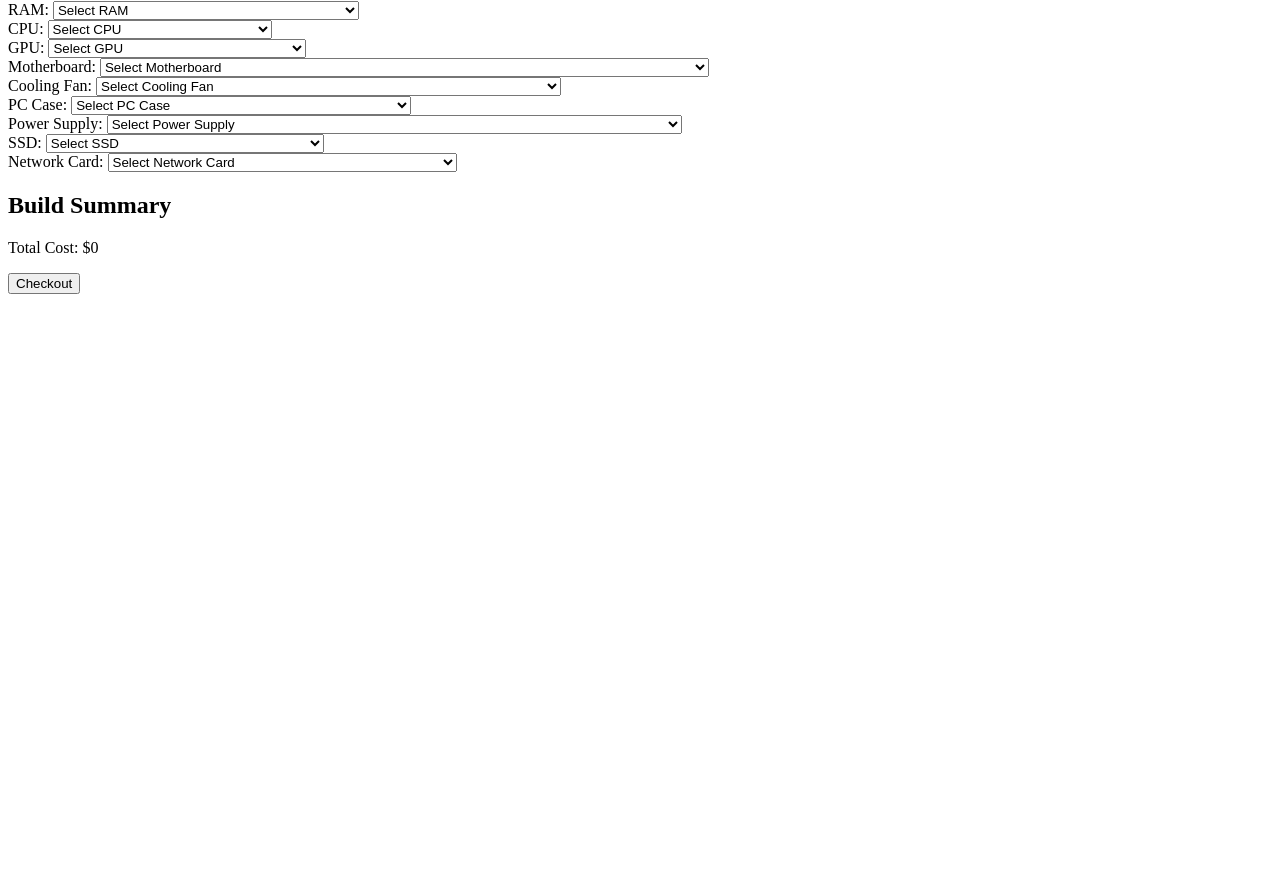
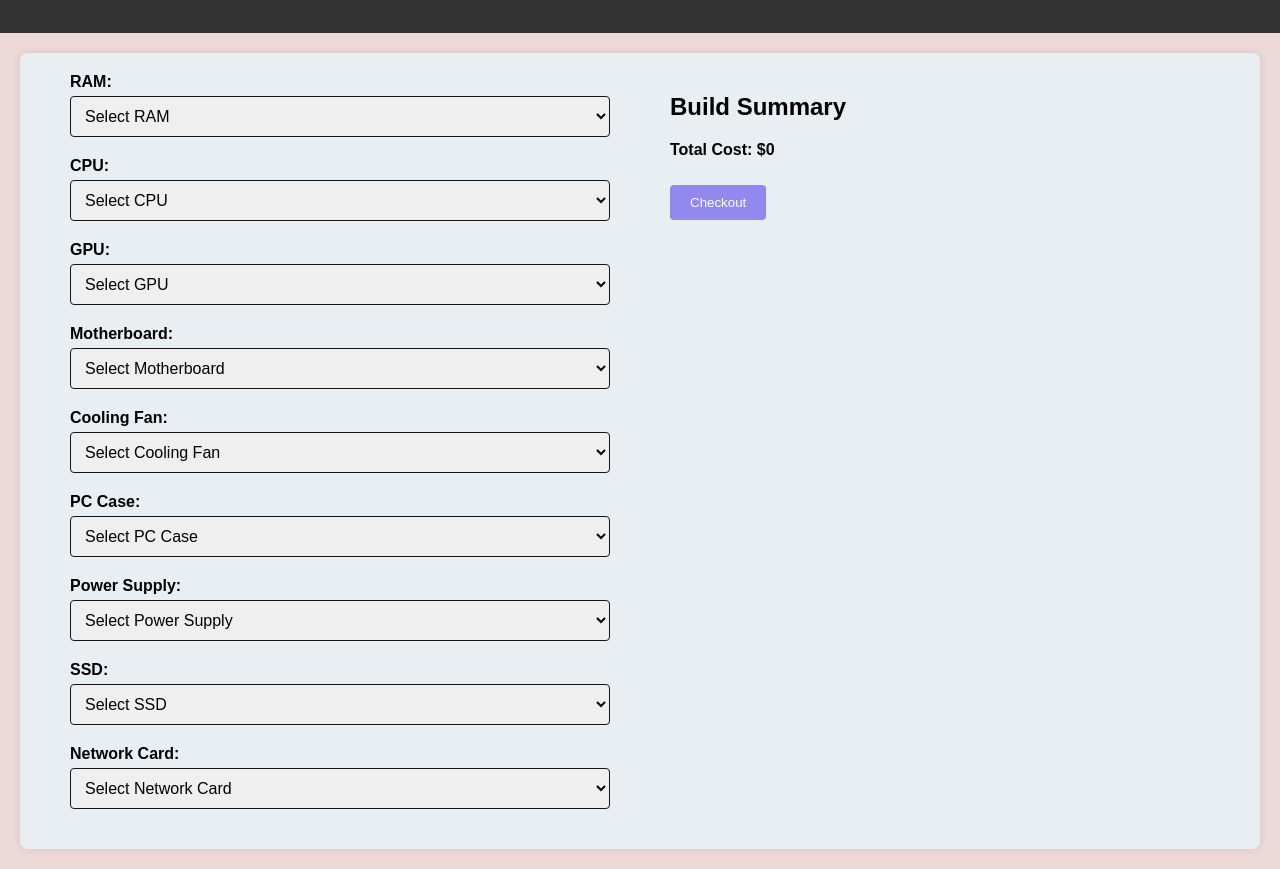
Before and after one commit to fwegfawefaw/Computer-website-, a plain HTML site: page index.html in a window 1280 px wide. Shown: the part 79-948 px from the top of the page. Before the commit the page ends 800 px from the top, so only its background shows below. Drawn offline with Linux system fonts and the light colour scheme.

Commit message:
link fix

```diff
--- a/index.html
+++ b/index.html
@@ -4,7 +4,8 @@
   <meta charset="UTF-8">
   <meta name="viewport" content="width=device-width, initial-scale=1.0">
   <title>PC Builder</title>
-  <link rel="stylesheet" href=“https://fwegfawefaw.github.io/Computer-website-/style.css”>
+  <link rel="stylesheet" href="https://fwegfawefaw.github.io/Computer-website-/style.css">
+
 </head>
 <body>
   <header>
```
